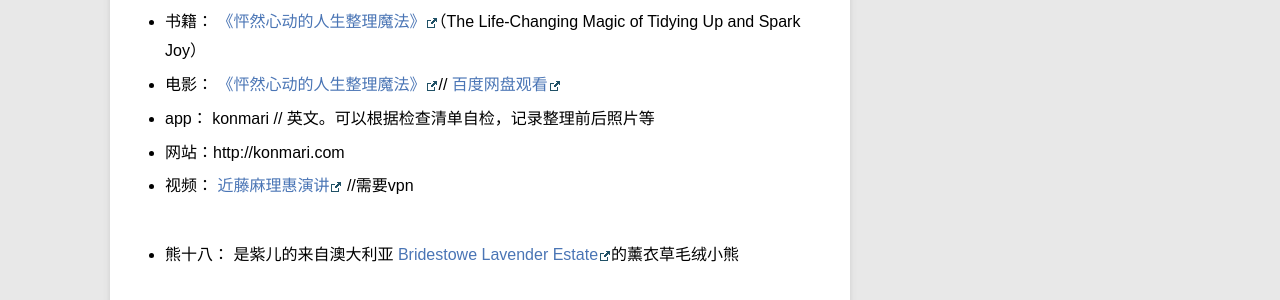
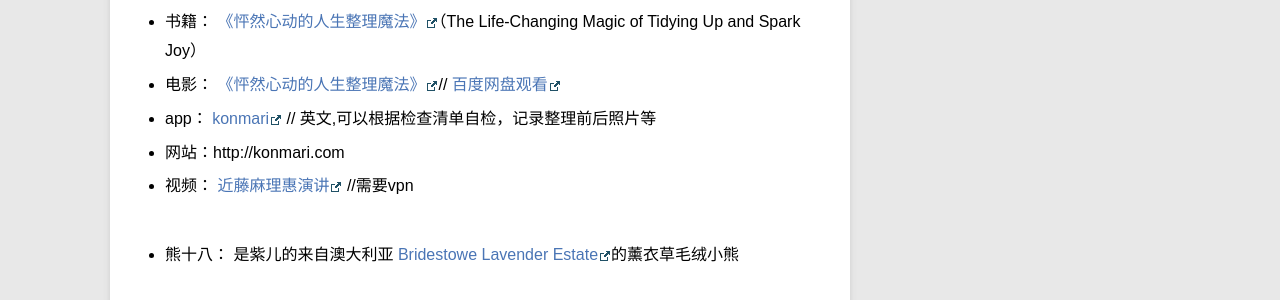
Before and after one commit to violettianjie/violettianjie.github.io, a Jekyll site: the page built from _posts/blog/2018-02-28-sparkjoy.md, in a window 1280 px wide and 900 px high, scrolled down 2049 px. Shown: the part 495-795 px from the top of the window. Built offline with Jekyll 4.4.1, drawn with Linux system fonts in a browser that asks for light colours; comment, search, counter and statistics services are not loaded; part of the change alters nothing that is shown.

```diff
--- a/_posts/blog/2018-02-28-sparkjoy.md
+++ b/_posts/blog/2018-02-28-sparkjoy.md
@@ -76,7 +76,7 @@ category: blog
 
 - 书籍： [《怦然心动的人生整理魔法》](https://book.douban.com/subject/10747883/)（The Life-Changing Magic of Tidying Up and Spark Joy）
 - 电影： [《怦然心动的人生整理魔法》](https://movie.douban.com/subject/24522312/)// [百度网盘观看](https://pan.baidu.com/s/1ge8HKh9?fid=947649770781847)
-- app： konmari // 英文。可以根据检查清单自检，记录整理前后照片等
+- app： [konmari](https://itunes.apple.com/cn/app/konmari/id1098041470?mt=8) // 英文,可以根据检查清单自检，记录整理前后照片等
 - 网站：http://konmari.com
 - 视频： [近藤麻理惠演讲](https://www.youtube.com/watch?v=w1-HMMX_NR8&spfreload=10) //需要vpn
 
```
